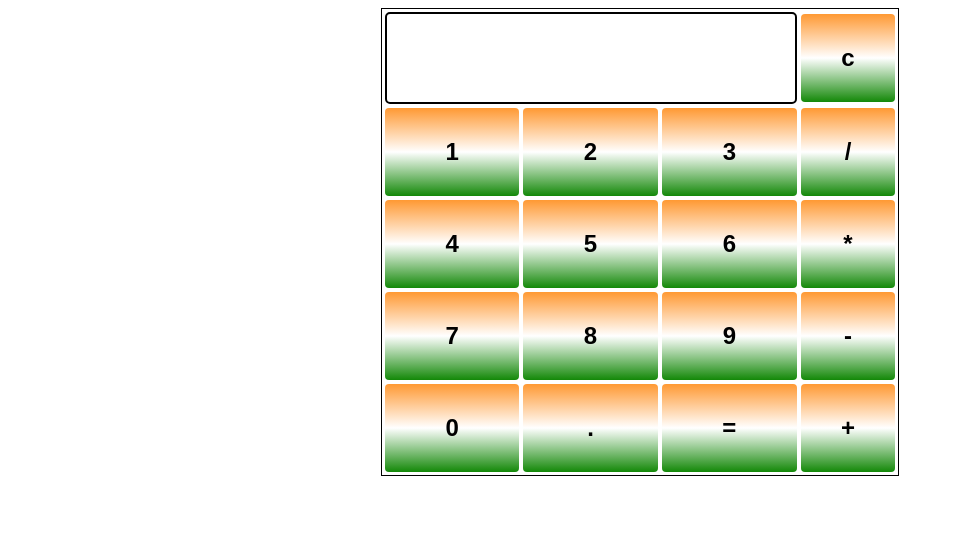
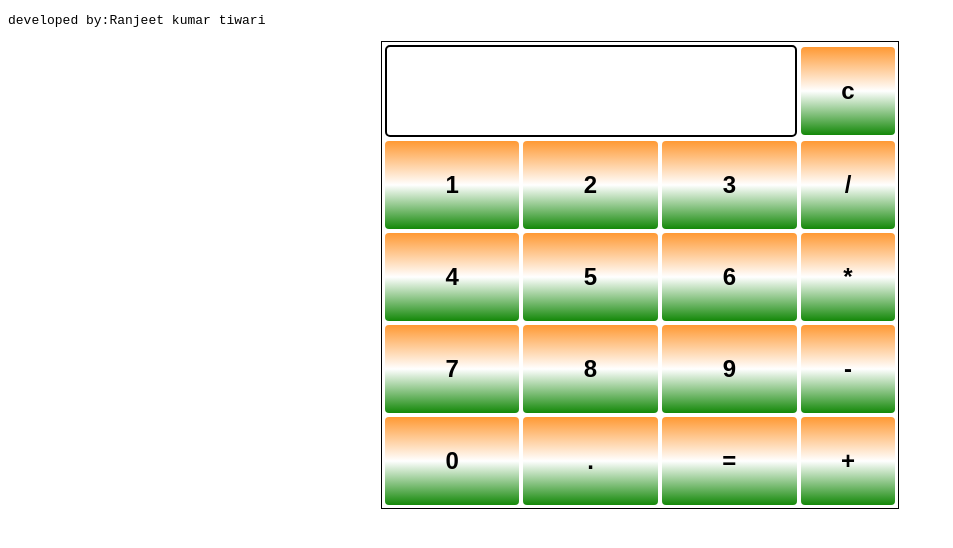
Before and after one commit to Ranjeetpatna/calculator, a plain HTML site: page index.html in a window 1280 px wide. Shown: the whole page, without its empty margins (0-953 px from the left). Drawn offline with nearby package versions, Linux system fonts and the light colour scheme.

Commit message:
Update index.html
F

```diff
--- a/index.html
+++ b/index.html
@@ -5,7 +5,7 @@
 
 
 <head>
-
+<pre>developed by:Ranjeet kumar tiwari</pre>
     <script src=
 "https://cdnjs.cloudflare.com/ajax/libs/mathjs/10.6.4/math.js"
 
```
